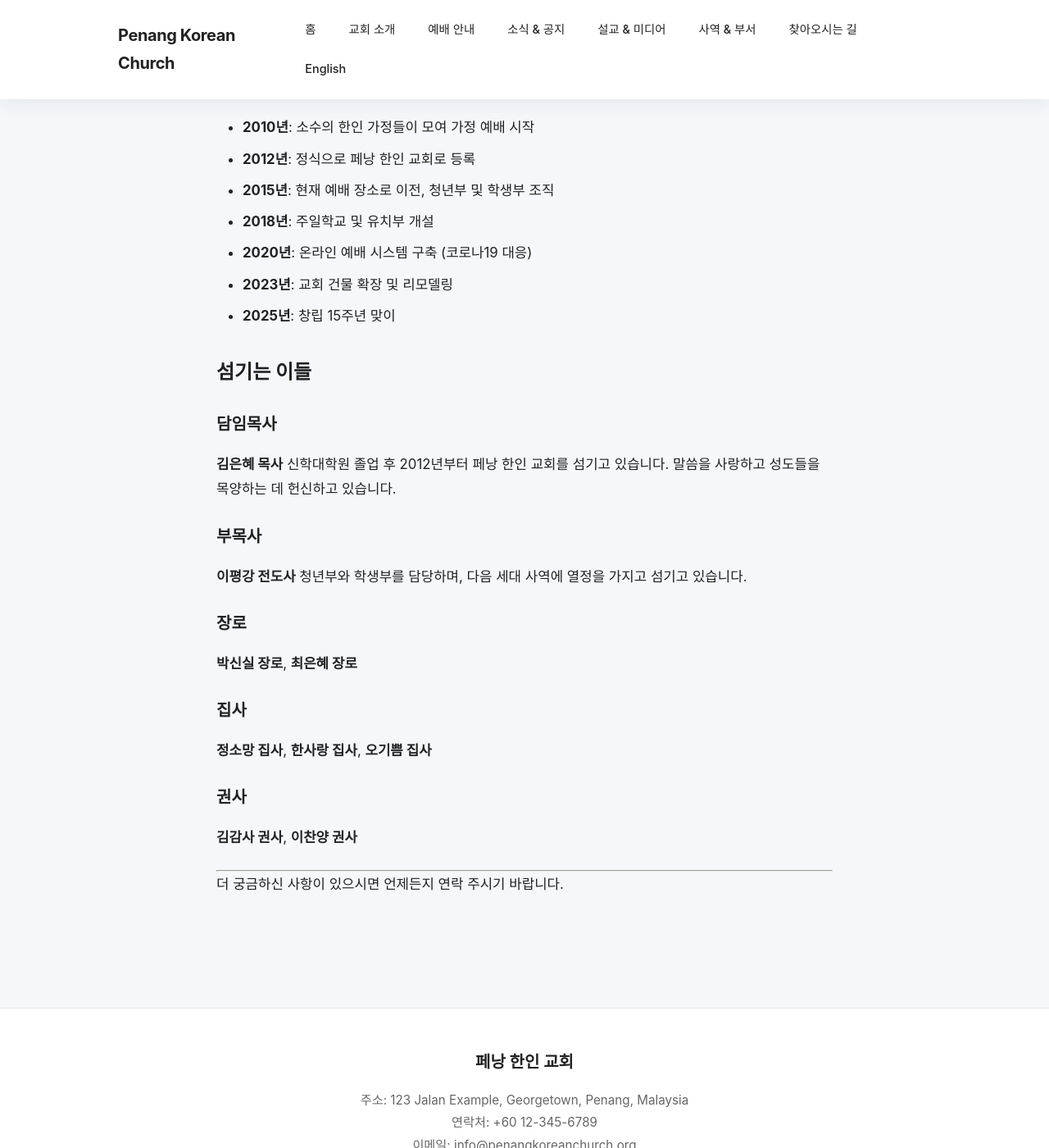
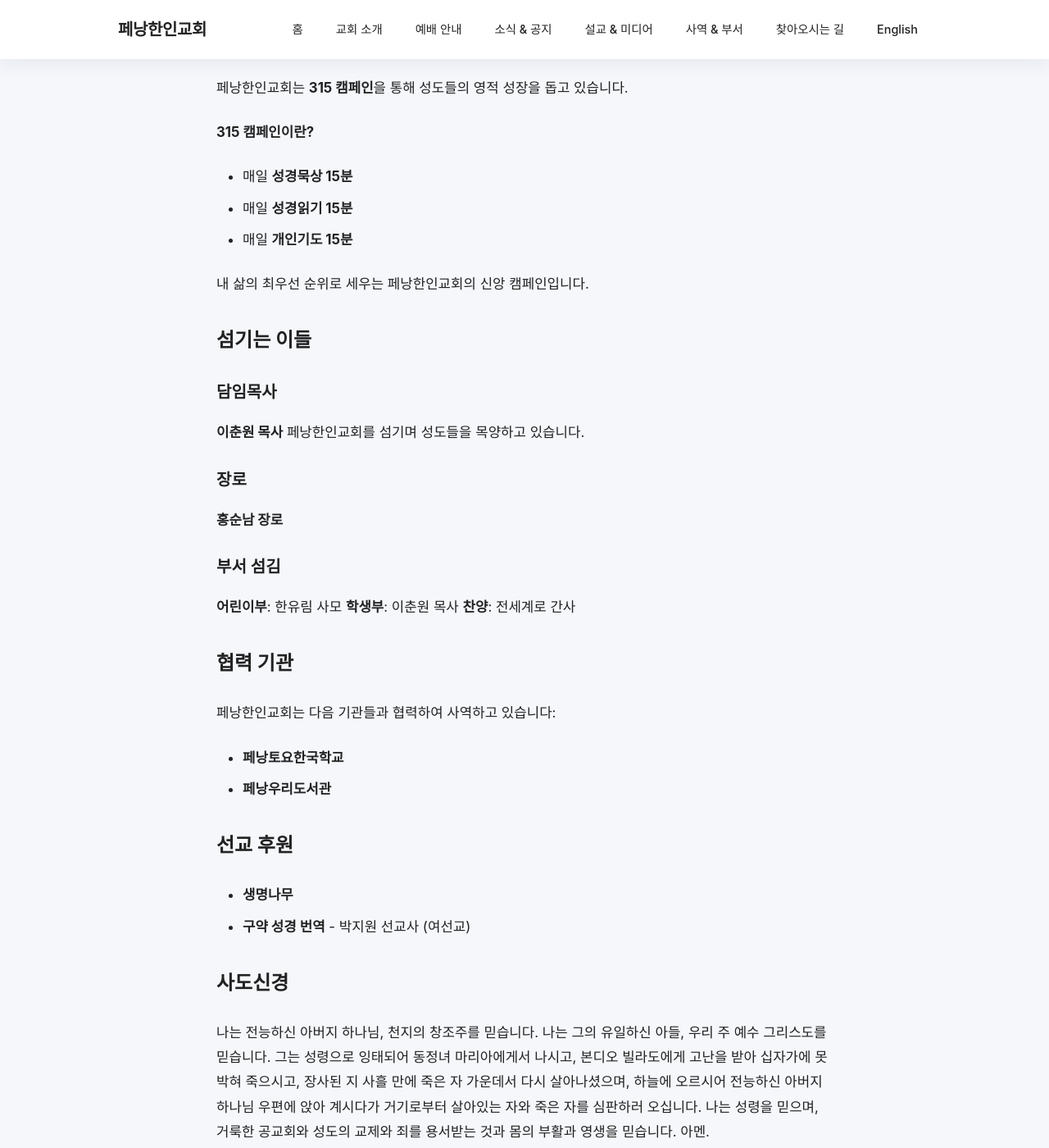
Before and after one commit to penang-korean-church/penang-korean-church.github.io, a Jekyll site: the page built from pages/about.md, in a window 1280 px wide and 1400 px high, scrolled down 846 px. Shown: the whole window at 82% size. Built offline with Jekyll 4.4.1, drawn with Linux system fonts in a browser that asks for light colours; some of the changed text lies outside the part shown.

Commit message:
feat: 교회 정보 업데이트

```diff
--- a/_config.yml
+++ b/_config.yml
@@ -1,8 +1,10 @@
 # Site settings
-title: "페낭 한인 교회"
-description: "말레이시아 페낭에서 함께 예배하는 한인 교회입니다"
+title: "페낭한인교회 (Penang Korean Church)"
+description: "말레이시아 페낭에서 함께 예배하는 한인 교회입니다 - Since 1994"
 url: "https://yourusername.github.io"
 baseurl: ""
+established: 1994
+pastor: "이춘원 목사"
 
 # Build settings
 markdown: kramdown
--- /dev/null
+++ b/_data/church_info.yml
@@ -0,0 +1,77 @@
+# 페낭한인교회 기본 정보
+
+basic:
+  name_korean: "페낭한인교회"
+  name_english: "Penang Korean Church"
+  established: 1994
+  since_text: "Since 1994"
+  website: "www.pkc1994.modoo.at"
+
+# 주소 정보
+address:
+  full: "598-01-02, Menara Asas, Tanjung Bungah, 11200, Penang, Malaysia"
+  street: "598-01-02, Menara Asas, Tanjung Bungah"
+  city: "Penang"
+  postal_code: "11200"
+  country: "Malaysia"
+
+# 연락처 정보
+contact:
+  telephone: "+60-4-299-7935"
+  mobile: "+60-17-510-3771"
+  email: "penangkc1994@naver.com"
+
+# 담임목사
+pastor:
+  name: "이춘원"
+  title: "담임목사"
+
+# 온라인 헌금 계좌
+donation_account:
+  bank: "MAYBANK"
+  account_number: "5071 6167 5233"
+  account_holder: "Jang Jong Hun"
+  holder_position: "재정부장"
+
+# 헌금 코드
+donation_codes:
+  - code: "A"
+    name: "십일조"
+  - code: "B"
+    name: "감사헌금"
+  - code: "C"
+    name: "주일헌금"
+  - code: "D"
+    name: "선교헌금"
+  - code: "E"
+    name: "건축헌금"
+  - code: "F"
+    name: "절기헌금"
+  - code: "G"
+    name: "특별/목적헌금"
+  - code: "H"
+    name: "주일간식헌금"
+  - code: "I"
+    name: "부흥회"
+
+# 협력기관
+partners:
+  - "페낭토요한국학교"
+  - "페낭우리도서관"
+
+# 선교후원
+mission_support:
+  - organization: "생명나무"
+    description: ""
+  - organization: "구약 성경 번역"
+    missionary: "박지원"
+    note: "여선교"
+
+# 315 캠페인
+campaign_315:
+  name: "315 캠페인"
+  description: "매일 성경묵상 15분, 성경읽기 15분, 개인기도 15분을 내 삶의 최우선 순위로 세우는 페낭한인교회의 신앙 캠페인입니다."
+  components:
+    - "성경묵상 15분"
+    - "성경읽기 15분"
+    - "개인기도 15분"
--- /dev/null
+++ b/_data/events.yml
@@ -0,0 +1,59 @@
+# 페낭한인교회 행사 및 일정
+
+# 12월 행사
+december_2024:
+  - name: "2025년 1차 임시운영위원회"
+    date: "2024-12-07"
+    day: "주일"
+    time: "13:00"
+    location: "본당"
+    note: "식사 교제 후"
+    type: "meeting"
+
+  - name: "2025년 교회 총회"
+    date: "2024-12-14"
+    day: "주일"
+    time: "13:00"
+    location: "본당"
+    note: "식사 교제 후"
+    type: "meeting"
+
+  - name: "성탄절 예배"
+    date: "2024-12-25"
+    day: "목요일"
+    time: "11:00"
+    location: "본당"
+    type: "special_service"
+
+# 2026년 1월 행사
+january_2026:
+  - name: "신년감사예배"
+    date: "2026-01-01"
+    day: "목요일"
+    time: "11:00"
+    location: "본당"
+    type: "special_service"
+
+# 정기 행사
+regular_events:
+  - name: "주일 남성 성경공부"
+    schedule: "매주 주일"
+    time: "13:00"
+    location: "교육관"
+    type: "bible_study"
+
+# 기도 제목
+prayer_requests:
+  - title: "2026년 목회 계획"
+    description: "2026년 목회 계획이 잘 세워지도록"
+    category: "church"
+
+# 대강절 시리즈 (설교 주제)
+advent_series:
+  title: "대강절 시리즈"
+  sermons:
+    - week: 1
+      date: "2024-11-30"
+      title: "성육신 - 우리 동네로 오시다"
+      scripture: "요한복음 1:14"
+      preacher: "이춘원 목사"
--- /dev/null
+++ b/_data/ministries.yml
@@ -0,0 +1,58 @@
+# 페낭한인교회 부서 및 속회 정보
+
+# 속회 정보
+cell_groups:
+  - name: "믿음 속회"
+    leader: "김혜옥"
+    meeting: "연합"
+    status: "방학"
+
+  - name: "소망 속회"
+    leader: "한유림"
+    meeting: "연합"
+    status: "방학"
+
+  - name: "사랑 속회"
+    leader: "김완정"
+    meeting: "연합"
+    status: "방학"
+
+# 주요 부서
+departments:
+  - name: "어린이부"
+    leader: "한유림 사모"
+    location: "교육관"
+    time: "주일 11:00"
+
+  - name: "학생부"
+    leader: "이춘원 목사"
+    location: "교육관"
+    time: "주일 09:00"
+
+  - name: "유치부"
+    location: "교육관"
+    time: "주일 11:00"
+
+# 봉사 부서
+service_teams:
+  - name: "남선교회"
+    description: "남성 성도들의 교제와 봉사"
+
+  - name: "찬양팀"
+    leader: "전세계로 간사"
+    description: "예배 찬양 인도"
+
+# 성찬 및 식사 섬김
+hospitality:
+  communion_meal_prep:
+    - name: "민현수"
+      position: "장로"
+    - name: "임미경"
+      position: "권사"
+
+  meal_coordinator:
+    name: "민현수"
+    position: "장로"
+    note: "간식/식사 섬김 간사"
+
+  volunteer_info: "예배 후 간식 및 식사 섬김을 원하는 성도는 교회 게시판에 이름을 작성해 주시기 바랍니다."
--- a/_includes/footer.html
+++ b/_includes/footer.html
@@ -2,11 +2,14 @@
   <div class="container footer-inner">
     <div class="footer-info">
       <h3 class="footer-title">{{ site.title }}</h3>
+      <p class="footer-tagline">Since {{ site.established }}</p>
       <p class="footer-address">
-        주소: 123 Jalan Example, Georgetown, Penang, Malaysia<br>
-        연락처: +60 12-345-6789<br>
-        이메일: info@penangkoreanchurch.org
+        <strong>주소:</strong> 598-01-02, Menara Asas, Tanjung Bungah, 11200, Penang, Malaysia<br>
+        <strong>전화:</strong> +60-4-299-7935 | <strong>휴대전화:</strong> +60-17-510-3771<br>
+        <strong>이메일:</strong> penangkc1994@naver.com<br>
+        <strong>홈페이지:</strong> <a href="http://www.pkc1994.modoo.at" target="_blank">www.pkc1994.modoo.at</a>
       </p>
+      <p class="footer-pastor">담임목사: {{ site.pastor }}</p>
     </div>
 
     <div class="footer-copyright">
--- a/_includes/header.html
+++ b/_includes/header.html
@@ -1,18 +1,18 @@
 <header class="site-header">
   <div class="container header-inner">
     <div class="site-logo">
-      <a href="{{ '/' | relative_url }}">Penang Korean Church</a>
+      <a href="{{ '/' | relative_url }}">페낭한인교회</a>
     </div>
 
     <nav class="site-nav">
       <a href="{{ '/' | relative_url }}" class="nav-link">홈</a>
-      <a href="{{ '/pages/about.html' | relative_url }}" class="nav-link">교회 소개</a>
-      <a href="{{ '/pages/services.html' | relative_url }}" class="nav-link">예배 안내</a>
+      <a href="{{ '/pages/about/' | relative_url }}" class="nav-link">교회 소개</a>
+      <a href="{{ '/pages/services/' | relative_url }}" class="nav-link">예배 안내</a>
       <a href="{{ '/news/' | relative_url }}" class="nav-link">소식 & 공지</a>
       <a href="{{ '/sermons/' | relative_url }}" class="nav-link">설교 & 미디어</a>
-      <a href="{{ '/pages/ministries.html' | relative_url }}" class="nav-link">사역 & 부서</a>
-      <a href="{{ '/pages/location.html' | relative_url }}" class="nav-link">찾아오시는 길</a>
-      <a href="{{ '/pages/english-info.html' | relative_url }}" class="nav-link">English</a>
+      <a href="{{ '/pages/ministries/' | relative_url }}" class="nav-link">사역 & 부서</a>
+      <a href="{{ '/pages/location/' | relative_url }}" class="nav-link">찾아오시는 길</a>
+      <a href="{{ '/pages/english-info/' | relative_url }}" class="nav-link">English</a>
     </nav>
   </div>
 </header>
--- a/pages/about.md
+++ b/pages/about.md
@@ -1,13 +1,13 @@
 ---
 title: "교회 소개"
-subtitle: "페낭 한인 교회를 소개합니다"
+subtitle: "페낭한인교회를 소개합니다"
 ---
 
 ## 환영합니다
 
-페낭 한인 교회는 말레이시아 페낭에 거주하는 한인들과 여행자들이 함께 모여 예배하는 공동체입니다. 우리는 복음의 진리 위에 굳게 서서, 이 땅에서 하나님 나라를 확장하며, 서로 사랑하고 섬기는 교회입니다.
+페낭한인교회는 말레이시아 페낭에 거주하는 한인들과 여행자들이 함께 모여 예배하는 공동체입니다. 우리는 복음의 진리 위에 굳게 서서, 이 땅에서 하나님 나라를 확장하며, 서로 사랑하고 섬기는 교회입니다.
 
-2010년에 시작된 우리 교회는 작은 가정 예배에서 출발하여, 지금은 다양한 연령대와 배경을 가진 성도들이 함께 모이는 건강한 공동체로 성장했습니다.
+1994년에 설립된 우리 교회는 30년이 넘는 시간 동안 페낭 지역 한인 사회의 영적 중심지로서 역할을 감당해 왔습니다.
 
 ## 비전 & 사명
 
@@ -19,34 +19,56 @@ subtitle: "페낭 한인 교회를 소개합니다"
 - **섬김의 교회**: 서로 사랑하고 돌보며, 지역 사회를 섬깁니다
 - **다음 세대 양육**: 자녀들에게 신앙의 유산을 물려주는 데 힘씁니다
 
-## 연혁
+## 315 캠페인
 
-- **2010년**: 소수의 한인 가정들이 모여 가정 예배 시작
-- **2012년**: 정식으로 페낭 한인 교회로 등록
-- **2015년**: 현재 예배 장소로 이전, 청년부 및 학생부 조직
-- **2018년**: 주일학교 및 유치부 개설
-- **2020년**: 온라인 예배 시스템 구축 (코로나19 대응)
-- **2023년**: 교회 건물 확장 및 리모델링
-- **2025년**: 창립 15주년 맞이
+페낭한인교회는 **315 캠페인**을 통해 성도들의 영적 성장을 돕고 있습니다.
+
+**315 캠페인이란?**
+- 매일 **성경묵상 15분**
+- 매일 **성경읽기 15분**
+- 매일 **개인기도 15분**
+
+내 삶의 최우선 순위로 세우는 페낭한인교회의 신앙 캠페인입니다.
 
 ## 섬기는 이들
 
 ### 담임목사
-**김은혜 목사**
-신학대학원 졸업 후 2012년부터 페낭 한인 교회를 섬기고 있습니다. 말씀을 사랑하고 성도들을 목양하는 데 헌신하고 있습니다.
-
-### 부목사
-**이평강 전도사**
-청년부와 학생부를 담당하며, 다음 세대 사역에 열정을 가지고 섬기고 있습니다.
+**이춘원 목사**
+페낭한인교회를 섬기며 성도들을 목양하고 있습니다.
 
 ### 장로
-**박신실 장로**, **최은혜 장로**
+**홍순남 장로**
 
-### 집사
-**정소망 집사**, **한사랑 집사**, **오기쁨 집사**
+### 부서 섬김
 
-### 권사
-**김감사 권사**, **이찬양 권사**
+**어린이부**: 한유림 사모
+**학생부**: 이춘원 목사
+**찬양**: 전세계로 간사
+
+## 협력 기관
+
+페낭한인교회는 다음 기관들과 협력하여 사역하고 있습니다:
+
+- **페낭토요한국학교**
+- **페낭우리도서관**
+
+## 선교 후원
+
+- **생명나무**
+- **구약 성경 번역** - 박지원 선교사 (여선교)
+
+## 사도신경
+
+나는 전능하신 아버지 하나님, 천지의 창조주를 믿습니다.
+나는 그의 유일하신 아들, 우리 주 예수 그리스도를 믿습니다.
+그는 성령으로 잉태되어 동정녀 마리아에게서 나시고,
+본디오 빌라도에게 고난을 받아 십자가에 못 박혀 죽으시고,
+장사된 지 사흘 만에 죽은 자 가운데서 다시 살아나셨으며,
+하늘에 오르시어 전능하신 아버지 하나님 우편에 앉아 계시다가
+거기로부터 살아있는 자와 죽은 자를 심판하러 오십니다.
+나는 성령을 믿으며, 거룩한 공교회와 성도의 교제와
+죄를 용서받는 것과 몸의 부활과 영생을 믿습니다.
+아멘.
 
 ---
 
```
Also changed, not shown: _data/services.yml (+83 -25 lines), _data/weekly_servers.yml (added, +39 -0 lines), pages/location.md (+33 -29 lines).
